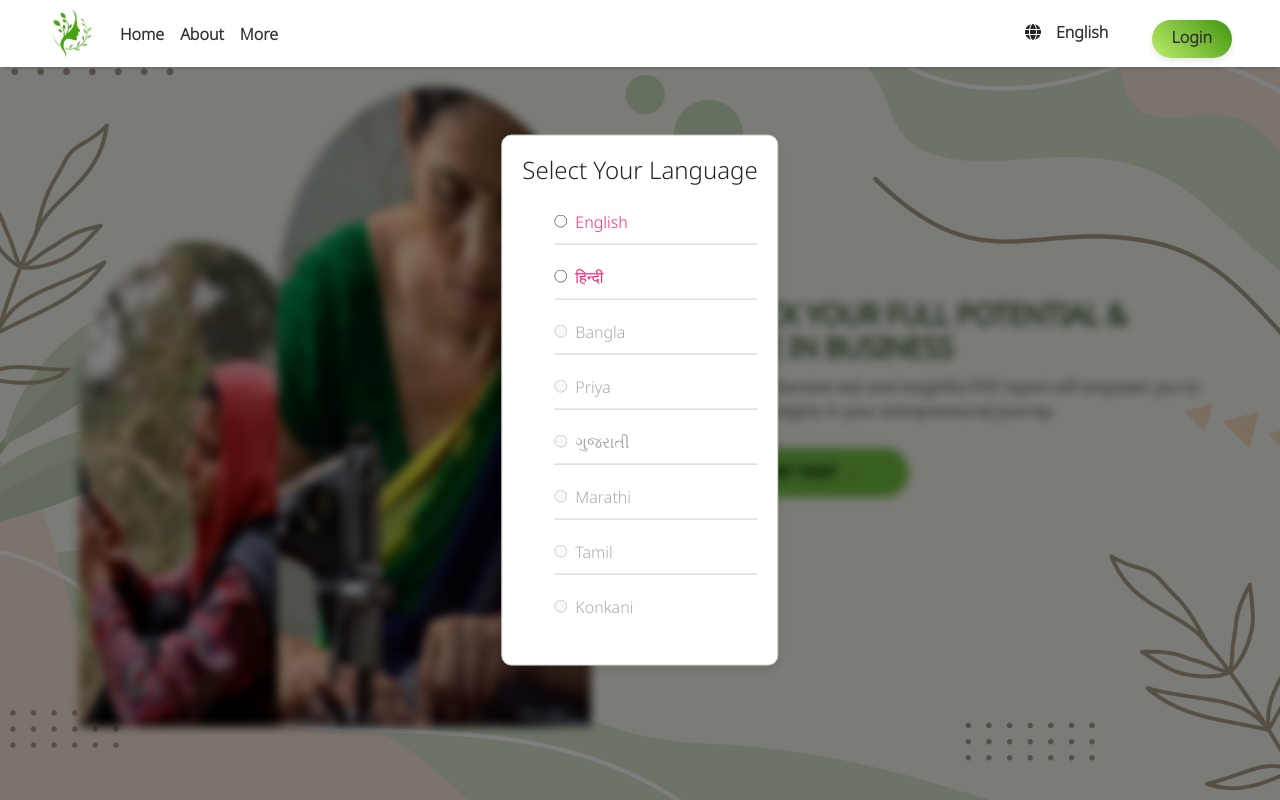
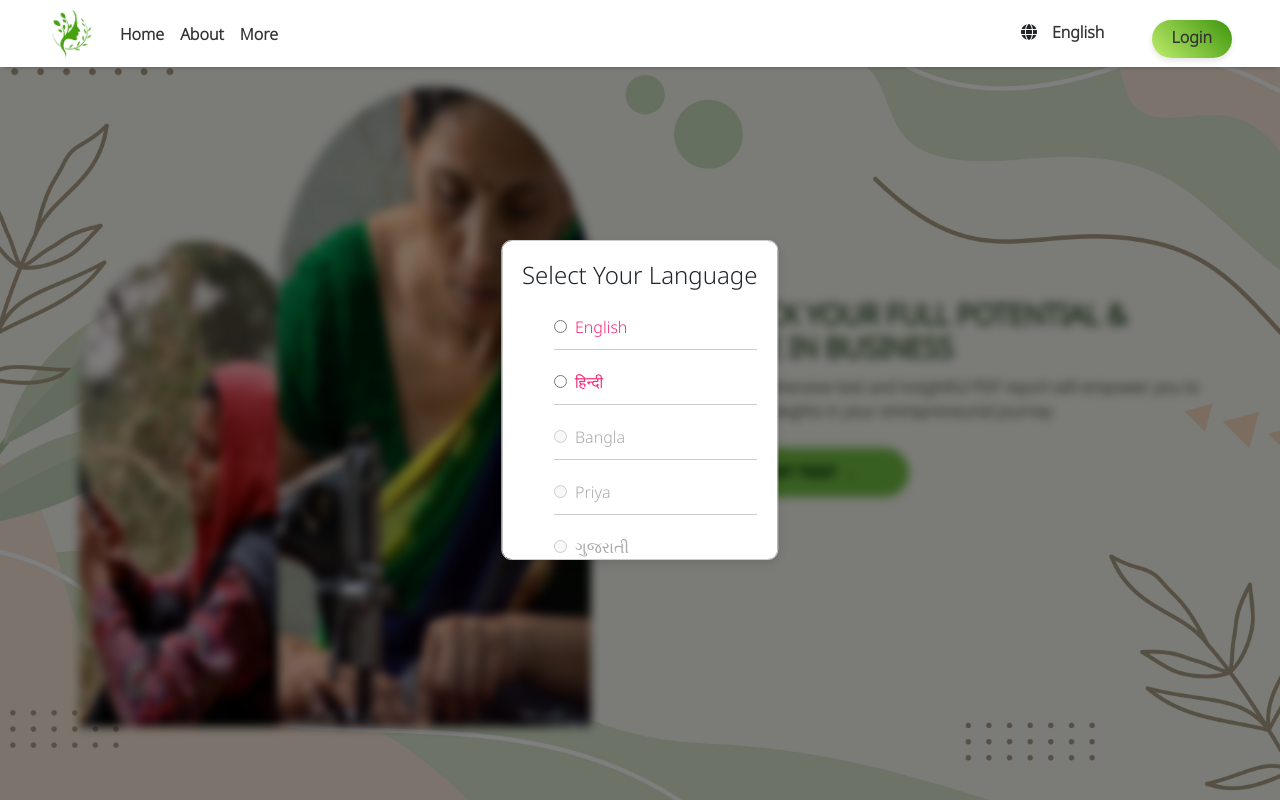
Before and after one commit to anuragt0/Psychometric-Test-Dev, a React (Create React App) app in the folder client/: page / in a window 1280 px wide. Built offline with nearby package versions, Linux system fonts and the light colour scheme; no server answers; a web font is replaced by a local one.

Commit message:
add scroll bar

```diff
--- a/client/src/components/NavBar.js
+++ b/client/src/components/NavBar.js
@@ -245,7 +245,12 @@ const Navbar = () => {
                 >
                   <option className="nav-item active" value="en">English</option>
                   <option className="nav-item active" value="hi">  हिन्दी  </option>
+                  <option className="nav-item active" value="ba" disabled>  Bangla  </option>
+                  <option className="nav-item active" value="pr" disabled>  Priya  </option>
                   <option className="nav-item active" value="gu" disabled>  ગુજરાતી  </option>
+                  <option className="nav-item active" value="ma" disabled>  Marathi  </option>
+                  <option className="nav-item active" value="ta" disabled> Tamil  </option>
+                  <option className="nav-item active" value="ko" disabled>  Konkani  </option>
 
                   {/* Add more options for other languages */}
 
--- a/client/src/components/neha/LanguageSelectorModal.css
+++ b/client/src/components/neha/LanguageSelectorModal.css
@@ -14,6 +14,8 @@
   box-shadow: 0px 4px 10px rgba(0, 0, 0, 0.1);
   font-family: 'Sora', sans-serif;
   border-radius : 10px;
+  max-height: 40vh;
+  overflow-y: auto;
   /* color: #A4ACFF; */
 }
 
```
